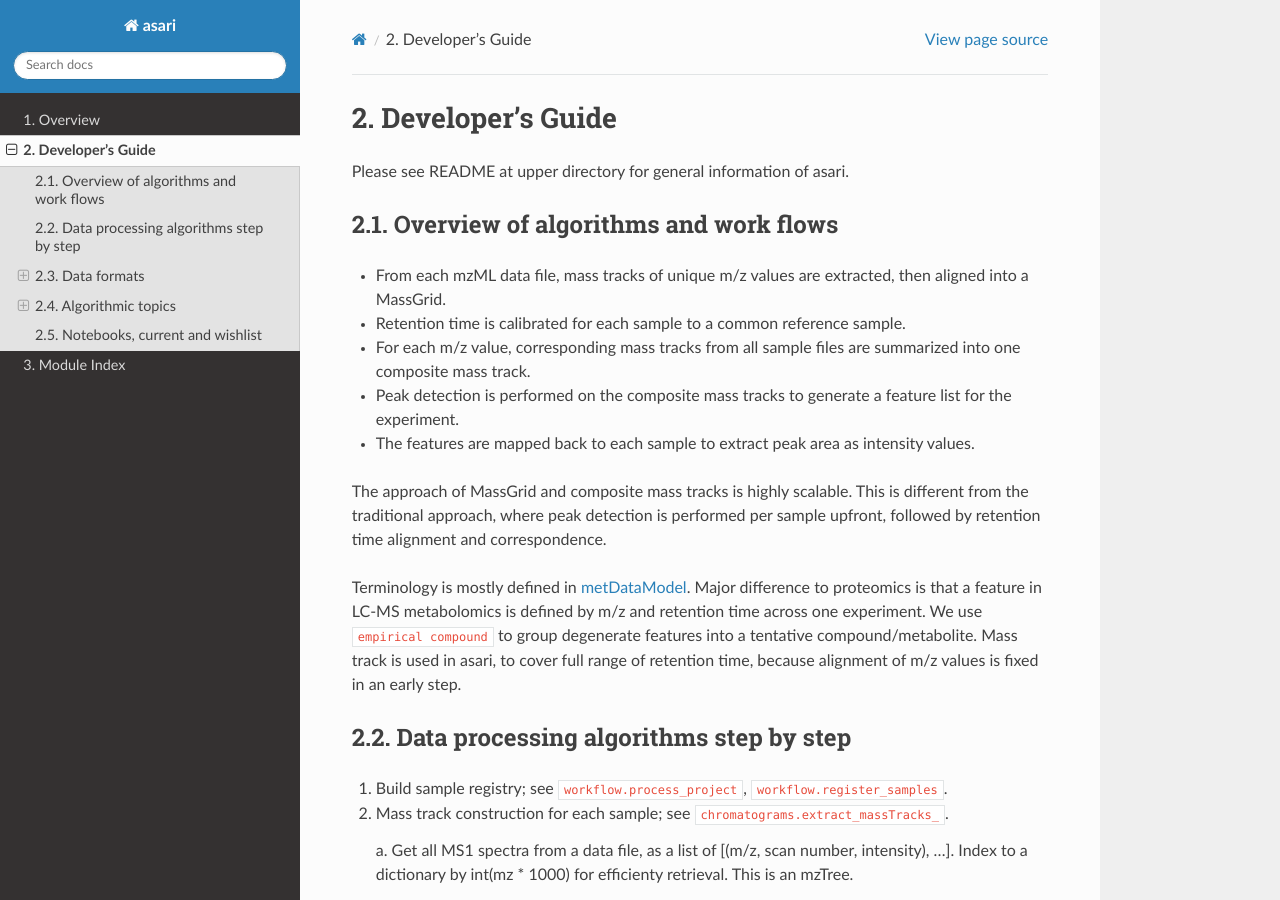
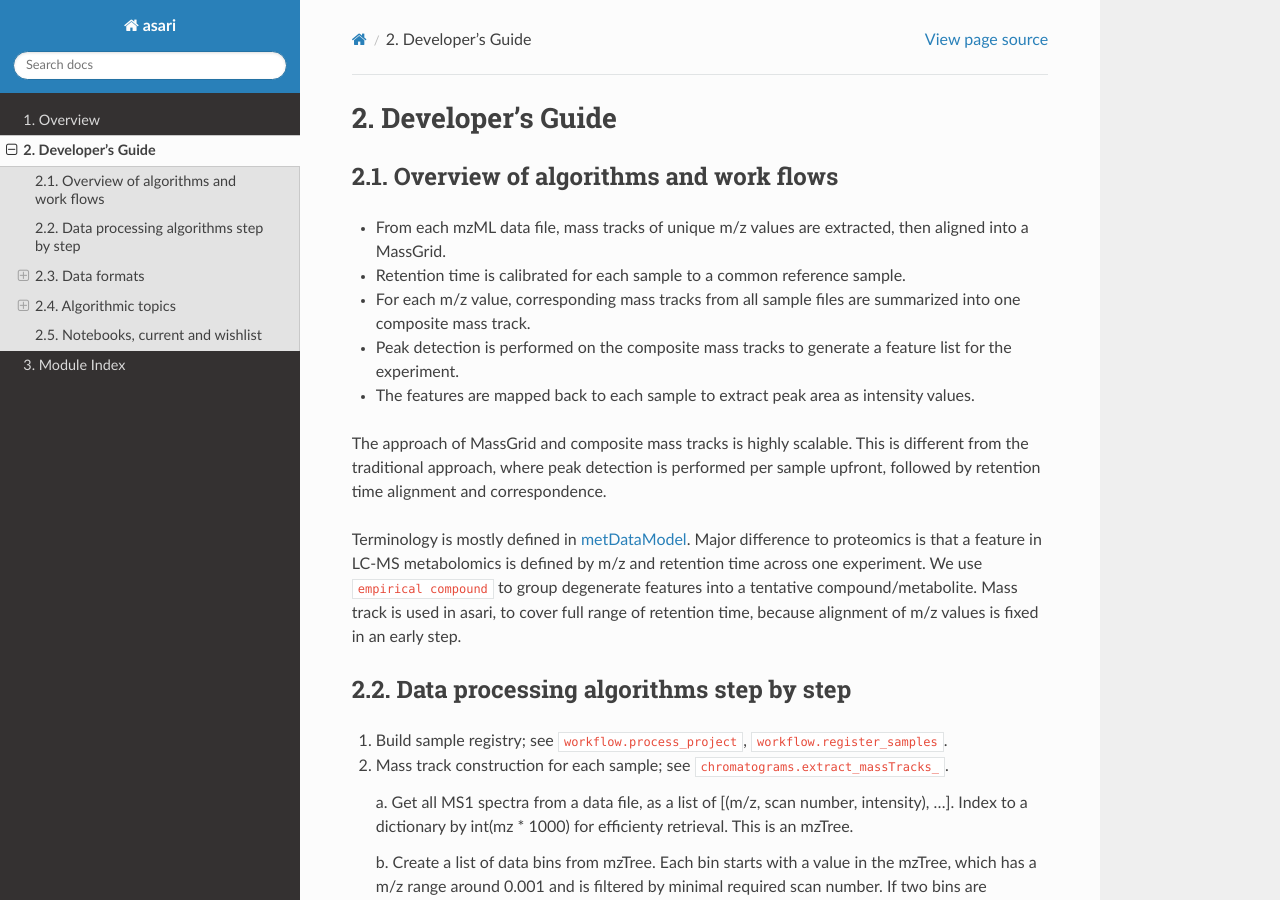
Before and after one commit to shuzhao-li-lab/asari, a Sphinx documentation site: the page built from docs/source/developers_guide.md, in a window 1280 px wide and 900 px high. Built offline with Sphinx 7.4.7 and the Read the Docs theme 2.0.0, drawn with Linux system fonts in a browser that asks for light colours.

Commit message:
small change on developers guide

```diff
--- a/docs/source/developers_guide.md
+++ b/docs/source/developers_guide.md
@@ -1,6 +1,4 @@
 # Developer's Guide
-
-Please see README at upper directory for general information of asari.
 
 ## Overview of algorithms and work flows
 
```
